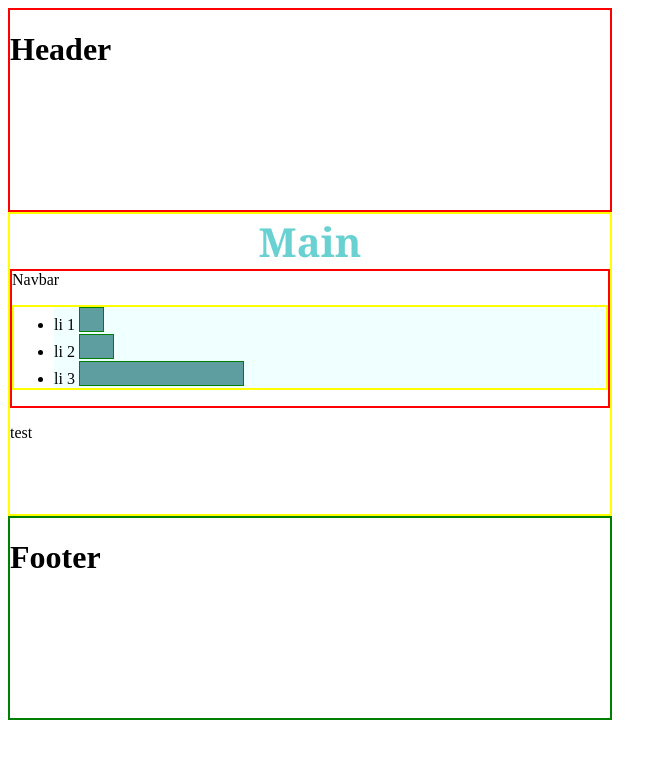
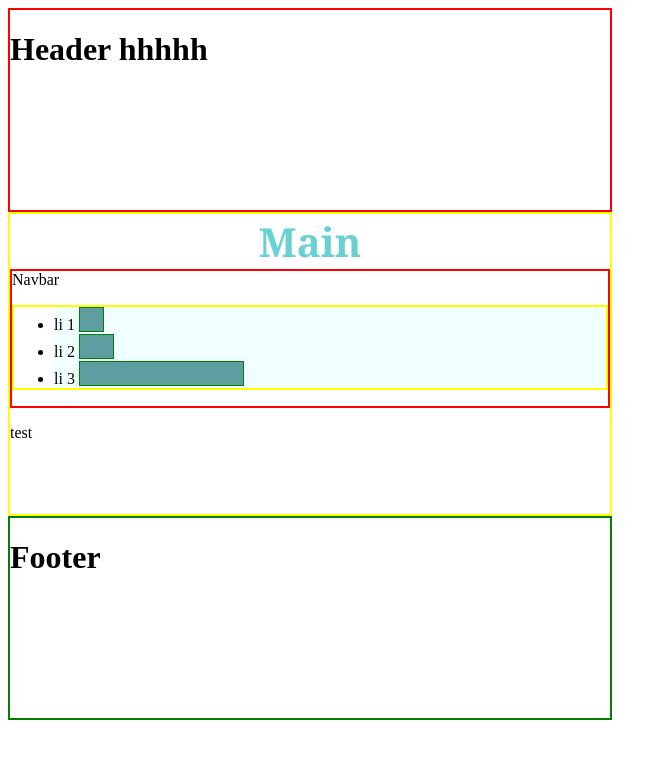
Before and after one commit to CodeDunkey/reactProjectFromScratch, a React app: page / in a window 1280 px wide. Shown: the top 758 px of the page, without its empty margins (0-667 px from the left). Built offline with nearby package versions, Linux system fonts and the light colour scheme.

Commit message:
14.11.20.23 14:21 CD

```diff
--- a/src/PageJSX/Header.jsx
+++ b/src/PageJSX/Header.jsx
@@ -3,7 +3,7 @@ import './../StylesSCSS/header.scss'
 export default function Header (){
     return(
         <div className="headerWrapper">
-            <h1 >Header</h1>
+            <h1 >Header  hhhhh</h1>
         </div>
     );
 };
```
